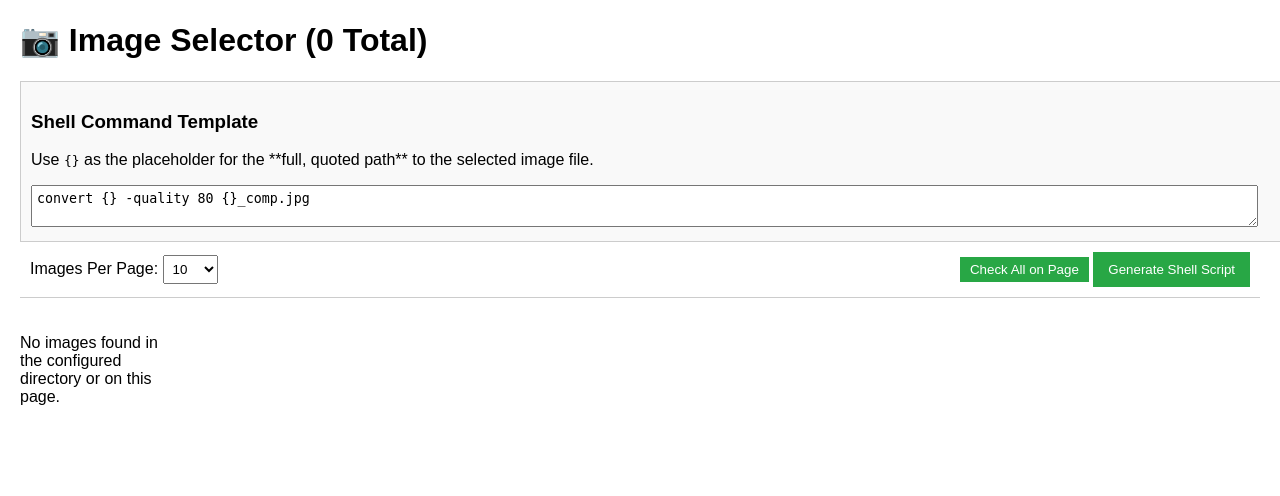
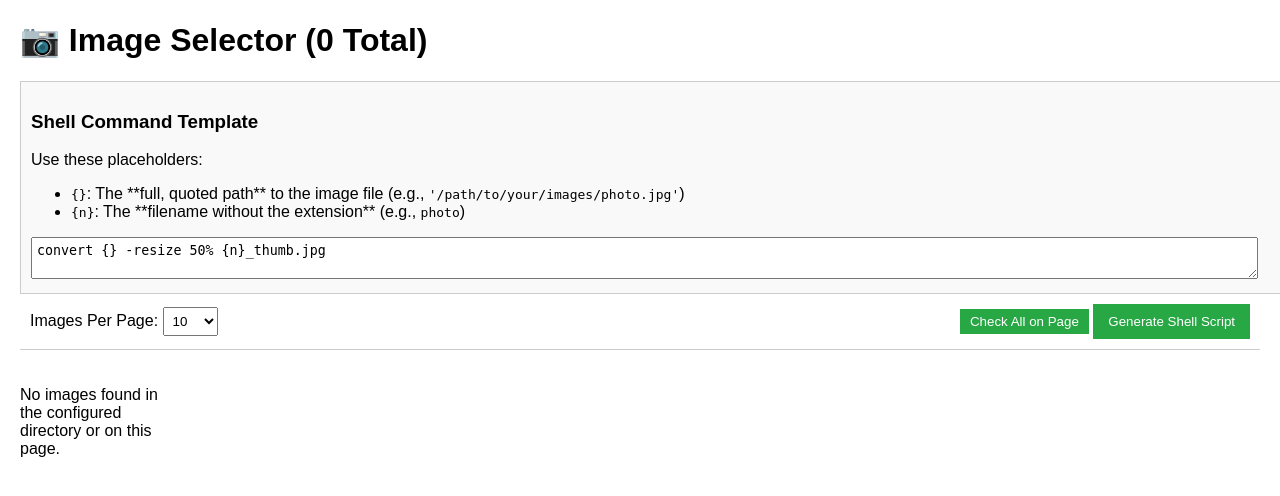
Before and after one commit to matthewturk/image-proc-webapp, a Flask app: page / in a window 1280 px wide. Shown: the top 496 px of the page. Run offline with Flask 3, Linux system fonts and the light colour scheme.

Commit message:
Updating my vibe code

```diff
--- a/image_selector_app/app.py
+++ b/image_selector_app/app.py
@@ -7,7 +7,7 @@
 
 # --- Configuration ---
 # CHANGE THIS TO YOUR IMAGE DIRECTORY!
-IMAGE_DIR = '/path/to/your/images'
+IMAGE_DIR = 'image_selector_app/static/images/'
 # Supported images per page
 PAGE_SIZES = [10, 50, 100, 0] # 0 for "All"
 
@@ -65,12 +65,19 @@
             "IMAGE_DIR='" + IMAGE_DIR + "'"
         ]
 
-        # 2. Iterate and replace the placeholder
+        # 2. Iterate and replace the placeholders
         for image in selected_images:
-            # Full path to the image
+            # Full path to the image, quoted for safety
             full_path = os.path.join("$IMAGE_DIR", image)
-            # Replace '{}' in the template with the full path, ensuring safe quotes
-            command = command_template.replace('{}', f"'{full_path}'")
+            quoted_full_path = f"'{full_path}'"
+
+            # Filename without extension
+            name_only = os.path.splitext(image)[0]
+
+            # Replace '{}' with the full path and '{n}' with the name without extension
+            command = command_template.replace('{}', quoted_full_path)
+            command = command.replace('{n}', name_only)
+
             script_lines.append(command)
 
         final_script = "\n".join(script_lines)
@@ -117,8 +124,10 @@
                            page_size=page_size,
                            page_sizes=PAGE_SIZES,
                            total_image_count=len(all_images),
-                           template_command=request.form.get('command_template', 'convert {} -quality 80 {}_comp.jpg') # Default template
+                           # Default template updated to show new placeholder
+                           template_command=request.form.get('command_template', 'convert {} -resize 50% {n}_thumb.jpg')
                            )
+
 
 @app.route('/results')
 def results():
--- a/image_selector_app/templates/index.html
+++ b/image_selector_app/templates/index.html
@@ -32,14 +32,18 @@
     <form method="POST" action="/">
         <div class="template-area">
             <h3>Shell Command Template</h3>
-            <p>Use <code>{}</code> as the placeholder for the **full, quoted path** to the selected image file.</p>
+            <p>Use these placeholders:</p>
+            <ul>
+                <li><code>{}</code>: The **full, quoted path** to the image file (e.g., <code>'/path/to/your/images/photo.jpg'</code>)</li>
+                <li><code>{n}</code>: The **filename without the extension** (e.g., <code>photo</code>)</li>
+            </ul>
             <textarea name="command_template" rows="2" required>{{ template_command }}</textarea>
         </div>
 
         <div class="controls">
             <div class="page-size-select">
                 <label for="page_size">Images Per Page:</label>
-                <select name="page_size" id="page_size" onchange="this.form.submit()">
+                <select name="page_size" id="page_size" onchange="changePageSize(this.value)">
                     {% for size in page_sizes %}
                         <option value="{{ size }}" {% if size == page_size %}selected{% endif %}>
                             {% if size == 0 %}All{% else %}{{ size }}{% endif %}
@@ -84,6 +88,20 @@
     </form>
 
     <script>
+        function changePageSize(newSize) {
+            // Get the current URL's path and query parameters
+            const url = new URL(window.location.href);
+
+            // Set the new page_size parameter
+            url.searchParams.set('page_size', newSize);
+
+            // Optionally, reset the page number to 1 when changing size
+            url.searchParams.set('page_num', '1');
+
+            // Redirect to the new URL (GET request)
+            window.location.href = url.toString();
+        }
+
         document.getElementById('checkAllBtn').addEventListener('click', function() {
             var checkboxes = document.querySelectorAll('.image-checkbox');
             var allChecked = true;
```
